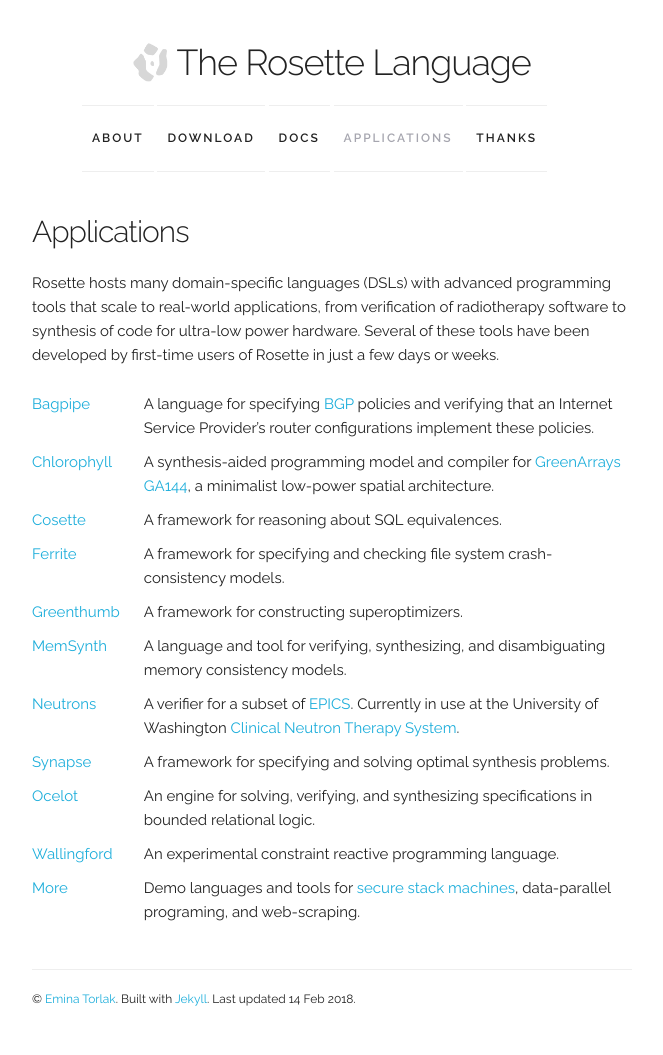
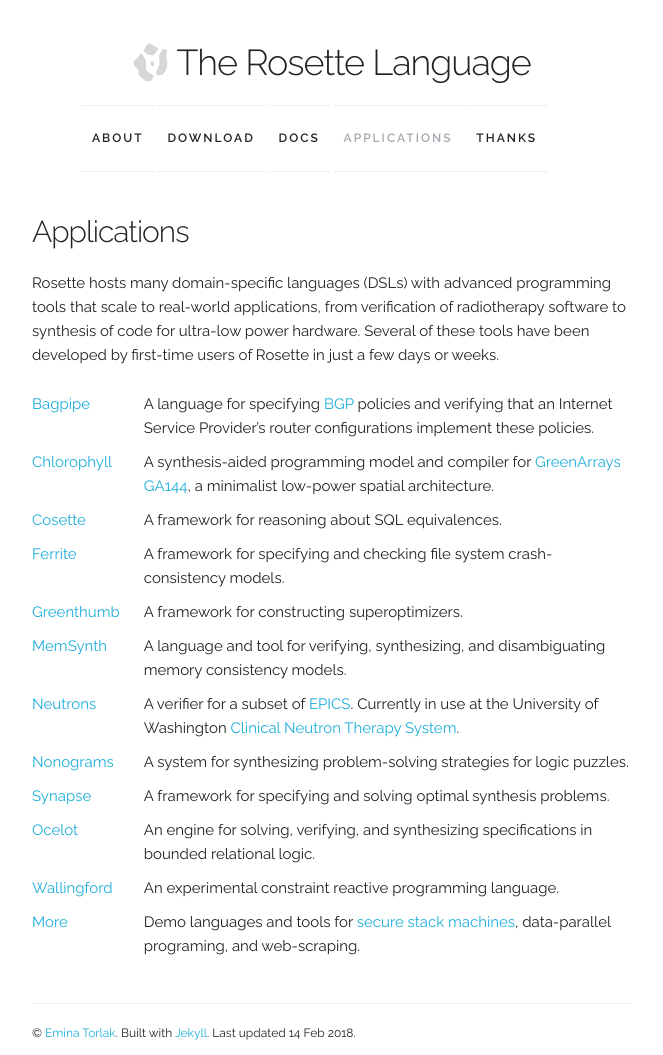
Before and after one commit to emina/rosette, a Jekyll site: the page built from apps.md, in a window 1280 px wide. Shown: the whole page, without its empty margins (308-971 px from the left). Built offline with Jekyll 4.4.1, drawn with Linux system fonts in a browser that asks for light colours; nearby versions of some CDN libraries; before the commit the page ends 1021 px from its top, so only the background shows below that.

Commit message:
Add the Nonograms synthesis app.

```diff
--- a/apps.md
+++ b/apps.md
@@ -10,17 +10,18 @@
 ultra-low power hardware. Several of these tools have been developed by
 first-time users of Rosette in just a few days or weeks.
 
-| [Bagpipe][Bagpipe] | A language for specifying [BGP][BGP] policies and verifying that an Internet Service Provider’s router configurations implement these policies. |
-| [Chlorophyll][Chlorophyll] |  A synthesis-aided programming model and compiler for [GreenArrays GA144][GA144], a minimalist low-power spatial architecture. |
-| [Cosette][Cosette] |  A framework for reasoning about SQL equivalences. |
-| [Ferrite][Ferrite] | A framework for specifying and checking file system crash-consistency models. |
-| [Greenthumb][Greenthumb] | A framework for constructing superoptimizers. |
-| [MemSynth][MemSynth] | A language and tool for verifying, synthesizing, and disambiguating memory consistency models. |
-| [Neutrons][Neutrons] |  A verifier for a subset of [EPICS][EPICS].  Currently in use at the University of Washington [Clinical Neutron Therapy System][CNTS]. |
-| [Synapse][Synapse] |  A framework for specifying and solving optimal synthesis problems. |
-| [Ocelot][Ocelot] | An engine for solving, verifying, and synthesizing specifications in bounded relational logic. |
-| [Wallingford][Wallingford] | An experimental constraint reactive programming language. |
-| [More][More] |  Demo languages and tools for [secure stack machines][SSM], data-parallel programing, and web-scraping.  |
+| [Bagpipe][] | A language for specifying [BGP][] policies and verifying that an Internet Service Provider’s router configurations implement these policies. |
+| [Chlorophyll][] |  A synthesis-aided programming model and compiler for [GreenArrays GA144][GA144], a minimalist low-power spatial architecture. |
+| [Cosette][] |  A framework for reasoning about SQL equivalences. |
+| [Ferrite][] | A framework for specifying and checking file system crash-consistency models. |
+| [Greenthumb][] | A framework for constructing superoptimizers. |
+| [MemSynth][] | A language and tool for verifying, synthesizing, and disambiguating memory consistency models. |
+| [Neutrons][] |  A verifier for a subset of [EPICS][EPICS].  Currently in use at the University of Washington [Clinical Neutron Therapy System][CNTS]. |
+| [Nonograms][] | A system for synthesizing problem-solving strategies for logic puzzles. |
+| [Synapse][] |  A framework for specifying and solving optimal synthesis problems. |
+| [Ocelot][] | An engine for solving, verifying, and synthesizing specifications in bounded relational logic. |
+| [Wallingford][] | An experimental constraint reactive programming language. |
+| [More][] |  Demo languages and tools for [secure stack machines][SSM], data-parallel programing, and web-scraping.  |
 
 
 [Bagpipe]: http://www.konne.me/bagpipe/
@@ -32,6 +33,7 @@
 [Greenthumb]: http://pl.eecs.berkeley.edu/projects/greenthumb/
 [MemSynth]: http://memsynth.uwplse.org
 [Neutrons]: http://neutrons.uwplse.org
+[Nonograms]: https://github.com/edbutler/nonograms-rule-synthesis
 [Ocelot]: https://jamesbornholt.github.io/ocelot/
 [EPICS]: http://www.aps.anl.gov/epics/
 [CNTS]: https://staff.washington.edu/jon/cnts/
```
